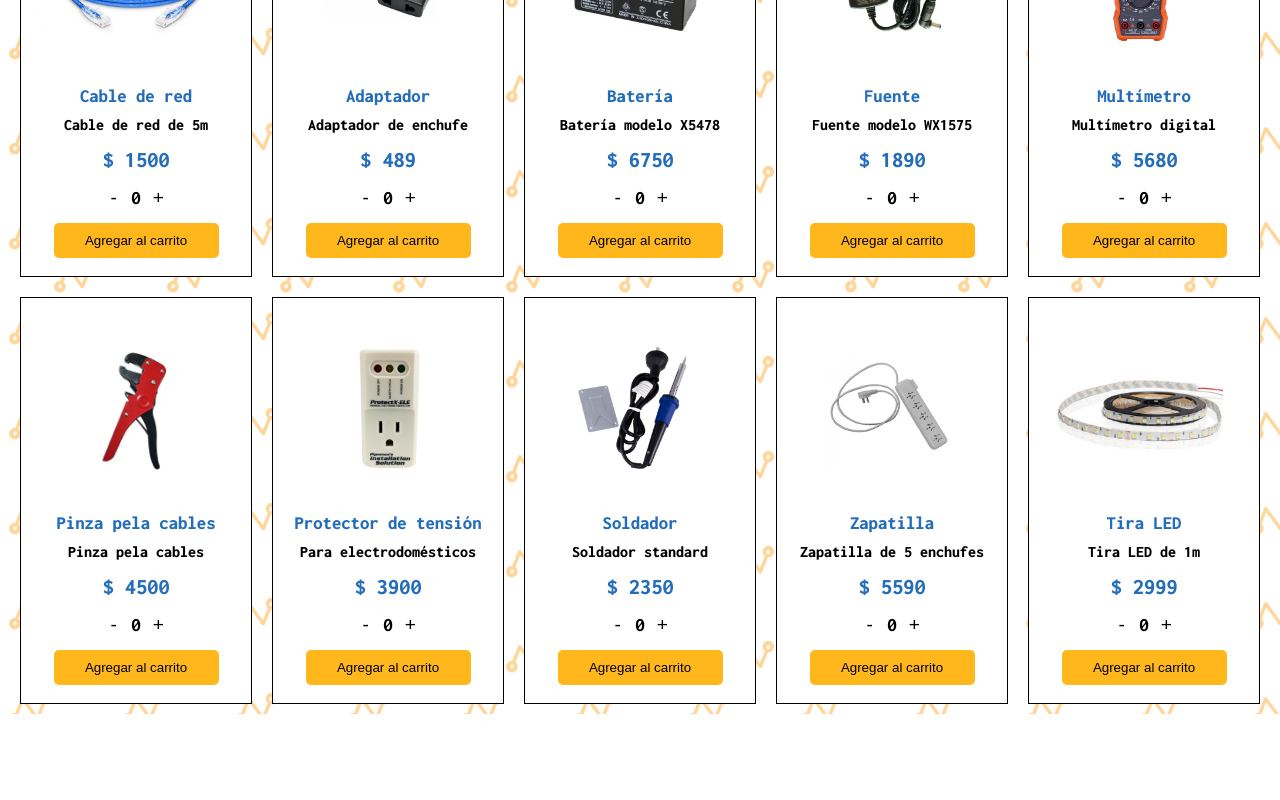
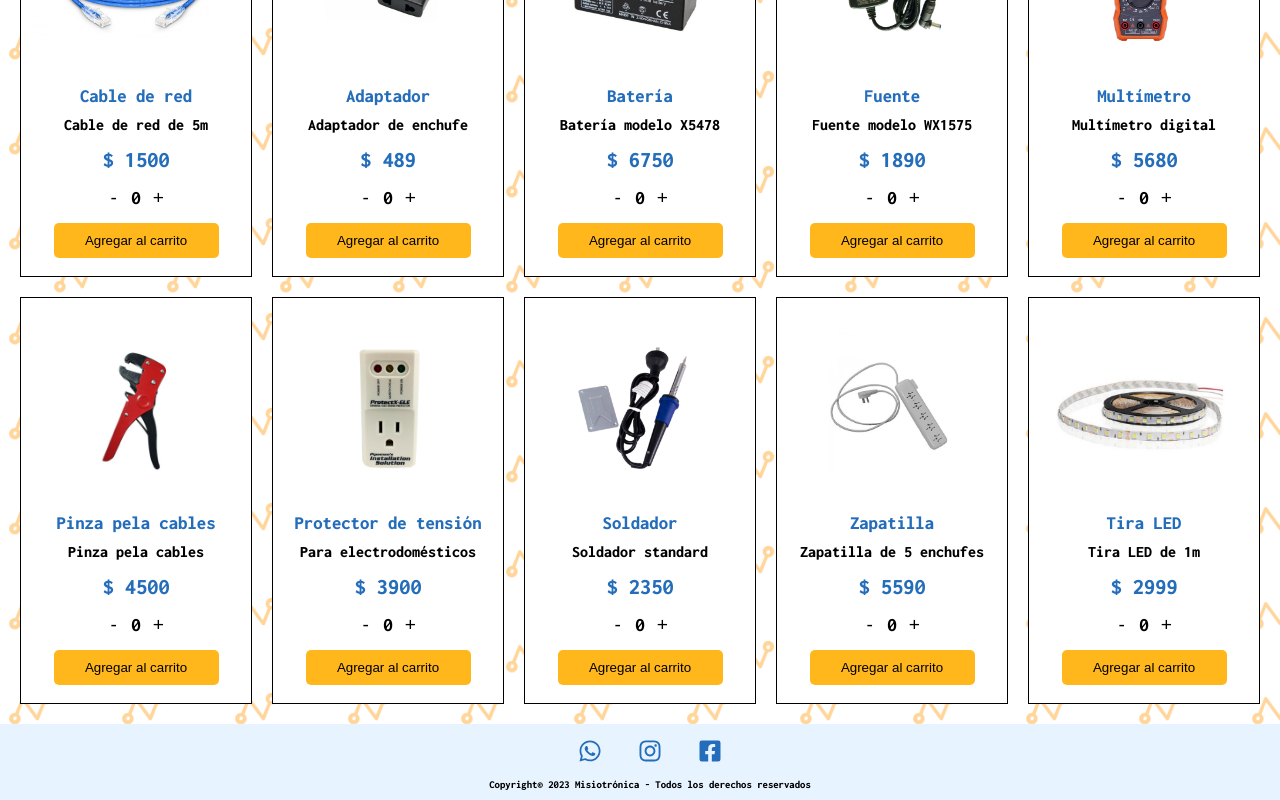
Before and after one commit to roomidev/2023-UNaM-ProyectoFinalFrontEnd, a React (Create React App) app in the folder proyecto-final/: page /ventas in a window 1280 px wide. Shown: the part 267-1067 px from the top of the page. Before the commit the page ends 981 px from the top, so only its background shows below. Built offline with nearby package versions, Linux system fonts and the light colour scheme.

Commit message:
Componente Footer

```diff
--- a/proyecto-final/src/components/About/About.js
+++ b/proyecto-final/src/components/About/About.js
@@ -1,6 +1,7 @@
 import React from "react";
 import "./About.css";
 import Nav from "../Nav/Nav";
+import Footer from '../Footer/Footer';
 
 function About() {
     return (
@@ -53,6 +54,7 @@ function About() {
                 <span>Atentamente, el equipo de Misiotrónica.</span>
                 </p>
             </section>
+            <Footer />
         </div>
     );
 }
--- a/proyecto-final/src/components/Contact/Contact.css
+++ b/proyecto-final/src/components/Contact/Contact.css
@@ -4,7 +4,7 @@
     font-size: 1.4rem;
     font-weight: bold;
     color: #246DBA;
-    margin: 20px 0;
+    margin: 10px 0;
     display: flex;
     flex-direction: column;
     justify-content: center;
@@ -30,7 +30,7 @@
 .enviar {
     font-size: 1rem;
     font-weight: bold;
-    margin: 30px 0;
+    margin: 20px 0;
     padding: 10px 20px;
     background-color: #ffb71c;
     border: none;
--- a/proyecto-final/src/components/Contact/Contact.js
+++ b/proyecto-final/src/components/Contact/Contact.js
@@ -1,6 +1,7 @@
 import React from 'react';
 import './Contact.css';
 import Nav from '../Nav/Nav';
+import Footer from '../Footer/Footer';
 
 function Contact() {
     return (
@@ -15,6 +16,7 @@ function Contact() {
                 <textarea rows="10" required></textarea>
                 <button type="submit" className="enviar">Enviar</button>
             </form>
+            <Footer />
         </div>
     )
 }
--- /dev/null
+++ b/proyecto-final/src/components/Footer/Footer.css
@@ -0,0 +1,42 @@
+.footer {
+    width: 100%;
+    background-color: #e7f4ff;
+    margin-top: 10px;
+    padding: 10px;
+}
+
+.footer .redes {
+    display: flex;
+    justify-content: center;
+    margin-bottom: 6px;
+}
+
+.redes .btn {
+    padding: 5px;
+    margin: 0 10px;
+    font-size: 1.5rem;
+    width: 30px;
+    border: none;
+    border-radius: 50%;
+    background-color: #e7f4ff;
+    cursor: pointer;
+}
+
+.wp:hover {
+    color: #FFF;
+    background-color: #28D146;
+}
+
+.ig:hover {
+    color: #FFF;
+    background-color: #C13584;
+}
+
+.fb:hover {
+    color: #FFF;
+    background-color: #020297;
+}
+
+.footer h6 {
+    margin: 0;
+}
--- /dev/null
+++ b/proyecto-final/src/components/Footer/Footer.js
@@ -0,0 +1,18 @@
+import React from 'react';
+import './Footer.css';
+import { FaWhatsapp, FaInstagram, FaFacebookSquare } from 'react-icons/fa';
+
+function Footer() {
+    return (
+        <footer className="footer">
+            <div className="redes">
+                <a href="https://www.whatsapp.com/" className="btn wp" target="_blank"><FaWhatsapp /></a>
+                <a href="https://www.instagram.com/" className="btn ig" target="_blank"><FaInstagram /></a>
+                <a href="https://www.facebook.com/" className="btn fb" target="_blank"><FaFacebookSquare /></a>
+            </div>
+            <h6>Copyright&copy; 2023 Misiotrónica - Todos los derechos reservados</h6>
+        </footer>
+    )
+}
+
+export default Footer
--- a/proyecto-final/src/components/Home/Home.css
+++ b/proyecto-final/src/components/Home/Home.css
@@ -37,16 +37,12 @@
 .redsoc .btn {
     padding: 15px;
     margin: 0 10px;
-}
-
-.wp, .fb, .ig {
     font-size: 3.5rem;
     width: 70px;
     border: none;
     border-radius: 50%;
     background-color: #ffffff;
     cursor: pointer;
-
 }
 
 .wp {
--- a/proyecto-final/src/components/Store/Store.js
+++ b/proyecto-final/src/components/Store/Store.js
@@ -2,6 +2,7 @@ import React, { useState } from "react";
 import Nav from "../Nav/Nav";
 import Card from "../Card/Card";
 import articulos from "../../assets/articulos";
+import Footer from '../Footer/Footer';
 import { FaSearch } from "react-icons/fa";
 import "./Store.css";
 
@@ -46,6 +47,7 @@ function Store() {
           );
         })}
       </section>
+      <Footer />
     </div>
   );
 }
```
